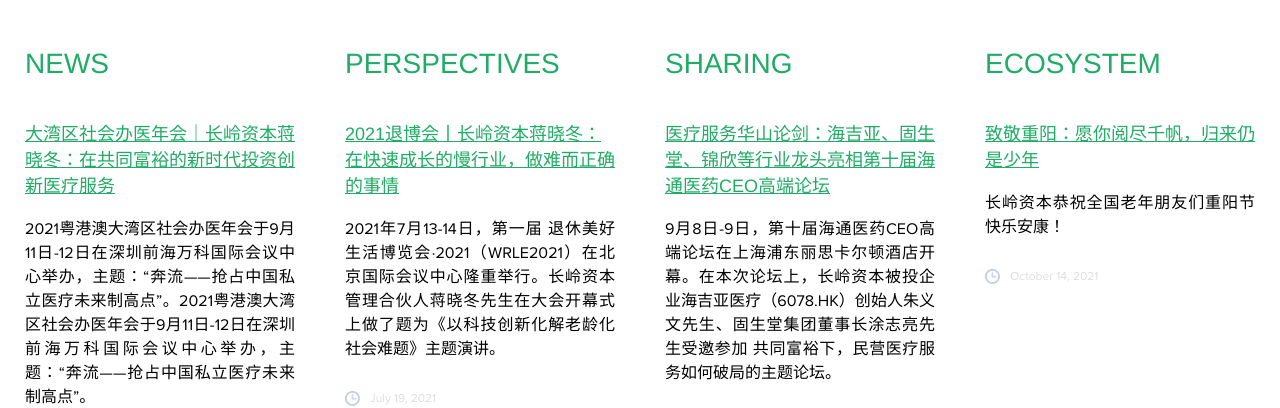
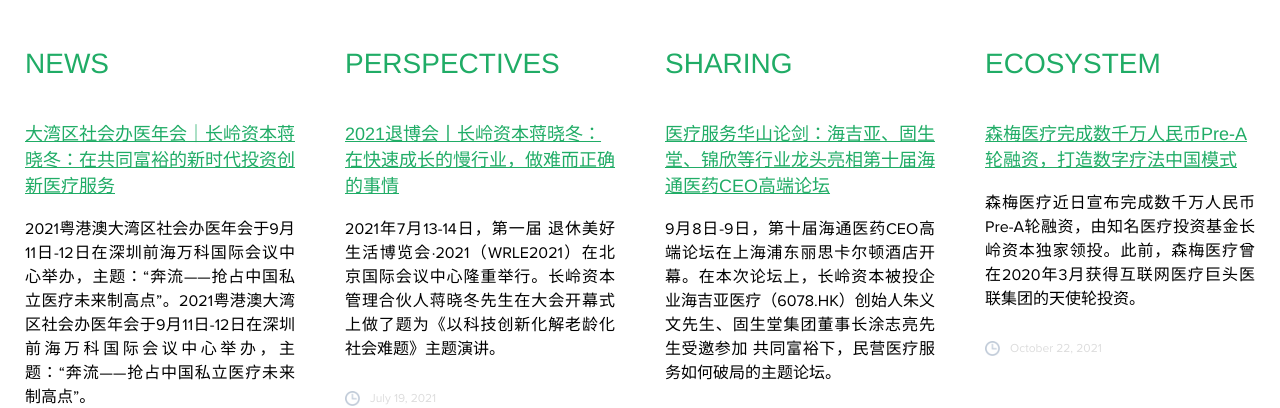
Before and after one commit to teddywangzt/LH, a Vue app: page / in a window 1280 px wide. Shown: the part 4720-5128 px from the top of the page. Built offline with nearby package versions, Linux system fonts and the light colour scheme; what vue-backtotop, vue-js-modal would draw is missing.

Commit message:
Update news.js

```diff
--- a/src/locales/news.js
+++ b/src/locales/news.js
@@ -30,11 +30,11 @@
       {
         cate: "长岭生态",
         title:
-           "致敬重阳：愿你阅尽千帆，归来仍是少年",
-        link: "https://mp.weixin.qq.com/s/Y7g0zI7GehSZ5S3dkrAhLg",
+           "森梅医疗完成数千万人民币Pre-A轮融资，打造数字疗法中国模式",
+        link: "https://mp.weixin.qq.com/s/34aB3CzqCCTic7a9kY6Bdw",
         abstract:
-          "长岭资本恭祝全国老年朋友们重阳节快乐安康！",
-        date: "October 14, 2021"
+          "森梅医疗近日宣布完成数千万人民币Pre-A轮融资，由知名医疗投资基金长岭资本独家领投。此前，森梅医疗曾在2020年3月获得互联网医疗巨头医联集团的天使轮投资。",
+        date: "October 22, 2021"
       }
     ],
     en: [
@@ -67,15 +67,25 @@
       {
         cate: "ECOSYSTEM",
        title:
-           "致敬重阳：愿你阅尽千帆，归来仍是少年",
-        link: "https://mp.weixin.qq.com/s/Y7g0zI7GehSZ5S3dkrAhLg",
+           "森梅医疗完成数千万人民币Pre-A轮融资，打造数字疗法中国模式",
+        link: "https://mp.weixin.qq.com/s/34aB3CzqCCTic7a9kY6Bdw",
         abstract:
-          "长岭资本恭祝全国老年朋友们重阳节快乐安康！",
-        date: "October 14, 2021"
+          "森梅医疗近日宣布完成数千万人民币Pre-A轮融资，由知名医疗投资基金长岭资本独家领投。此前，森梅医疗曾在2020年3月获得互联网医疗巨头医联集团的天使轮投资。",
+        date: "October 22, 2021"
       }
     ]
   },
   list: [
+    {
+        cate: "ECOSYSTEM",
+       title:
+           "森梅医疗完成数千万人民币Pre-A轮融资，打造数字疗法中国模式",
+        link: "https://mp.weixin.qq.com/s/34aB3CzqCCTic7a9kY6Bdw",
+        source:"长岭资本",
+        abstract:
+          "森梅医疗近日宣布完成数千万人民币Pre-A轮融资，由知名医疗投资基金长岭资本独家领投。此前，森梅医疗曾在2020年3月获得互联网医疗巨头医联集团的天使轮投资。",
+        date: "October 22, 2021"
+      },
     {
         cate: "ECOSYSTEM",
        title:
```
